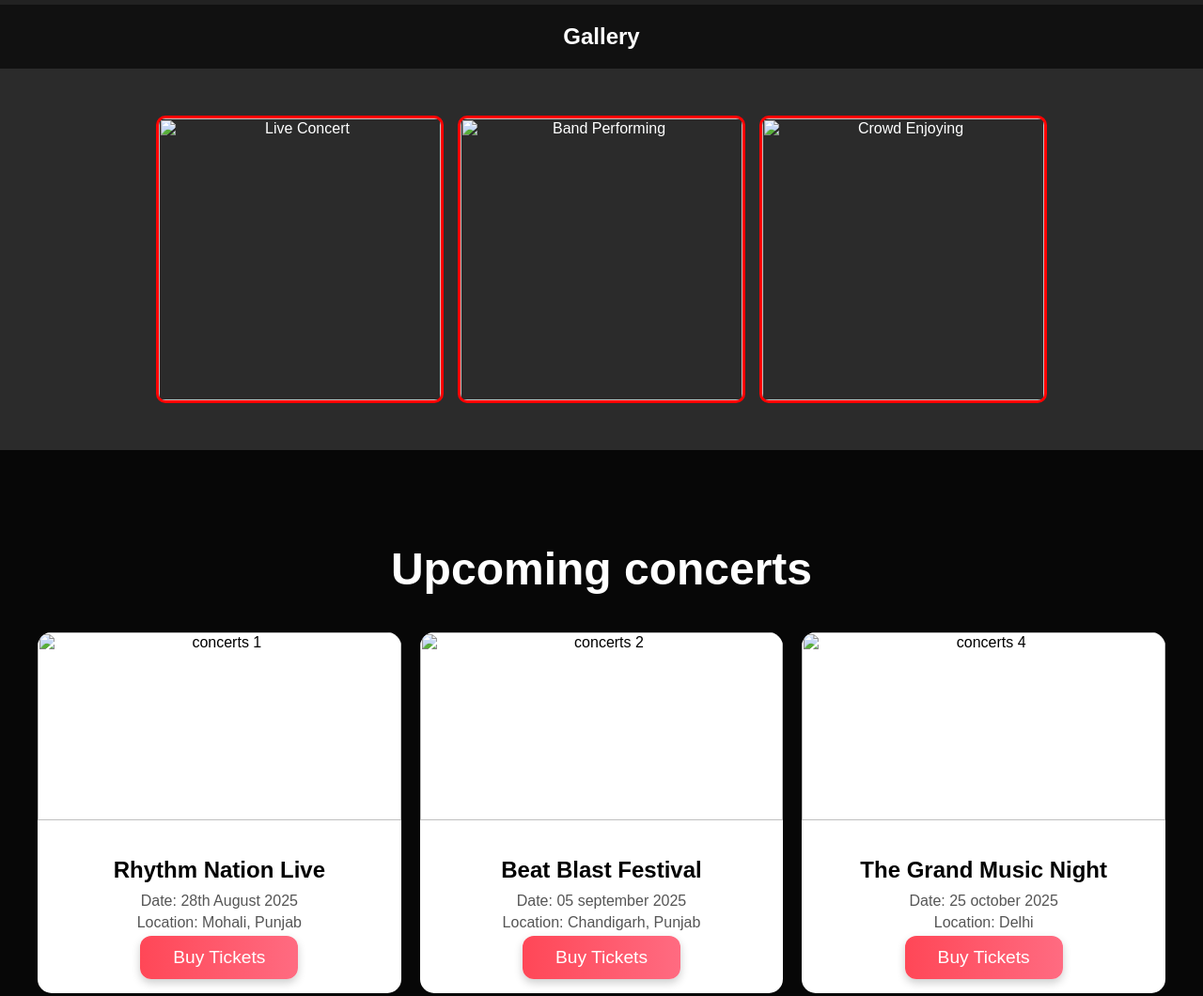
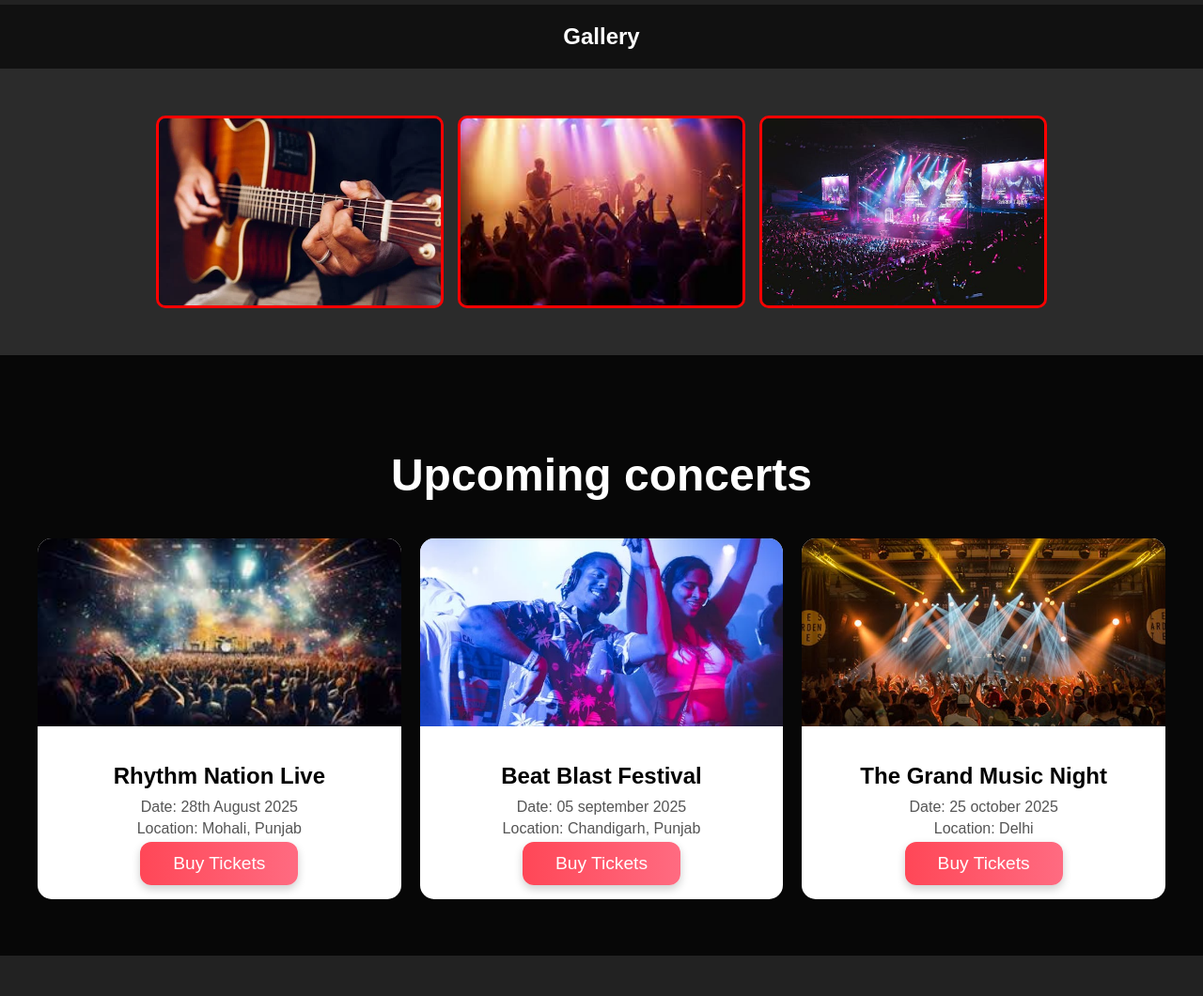
Before and after one commit to Jaswindarkaur/music-band-website, a plain HTML site: page docs/index.html in a window 1280 px wide. Shown: the part 1020-2080 px from the top of the page at 94% size. Drawn offline with Linux system fonts and the light colour scheme; a script that the page names is missing; files whose address does not match are found by name.

Commit message:
index.html

```diff
--- a/docs/index.html
+++ b/docs/index.html
@@ -77,9 +77,9 @@
     <section id="gallery">
         <h2>Gallery</h2>
         <div class="gallery-container">
-            <img src="Image 1.jpeg" alt="Live Concert">
-            <img src="Image 2.jpeg" alt="Band Performing">
-            <img src="Image 3.jpeg" alt="Crowd Enjoying">
+            <img src="Image-1.jpeg" alt="Live Concert">
+            <img src="Image-2.jpeg" alt="Band Performing">
+            <img src="Image-3.jpeg" alt="Crowd Enjoying">
         </div>
     </section>
 
@@ -93,7 +93,7 @@
             <div class="concerts-grid">
                 <!-- Performance Card 1 -->
                 <div class="concerts-card">
-                    <img src="Image 4.jpg" alt="concerts 1">
+                    <img src="Image-4.jpg" alt="concerts 1">
                     <div class="concerts-info">
                         <h3>Rhythm Nation Live</h3>
                         <p>Date: 28th August 2025</p>
@@ -104,7 +104,7 @@
 
                 <!-- Performance Card 2 -->
                 <div class="concerts-card">
-                    <img src="Image 5.webp" alt="concerts 2">
+                    <img src="Image-5.webp" alt="concerts 2">
                     <div class="concerts-info">
                         <h3>Beat Blast Festival</h3>
                         <p>Date: 05 september 2025</p>
@@ -115,7 +115,7 @@
 
                 <!-- Performance Card 3 -->
                 <div class="concerts-card">
-                    <img src="Image 6.jpeg" alt="concerts 4">
+                    <img src="Image-6.jpeg" alt="concerts 4">
                     <div class="concerts-info">
                         <h3>The Grand Music Night</h3>
                         <p>Date: 25 october 2025</p>
```
